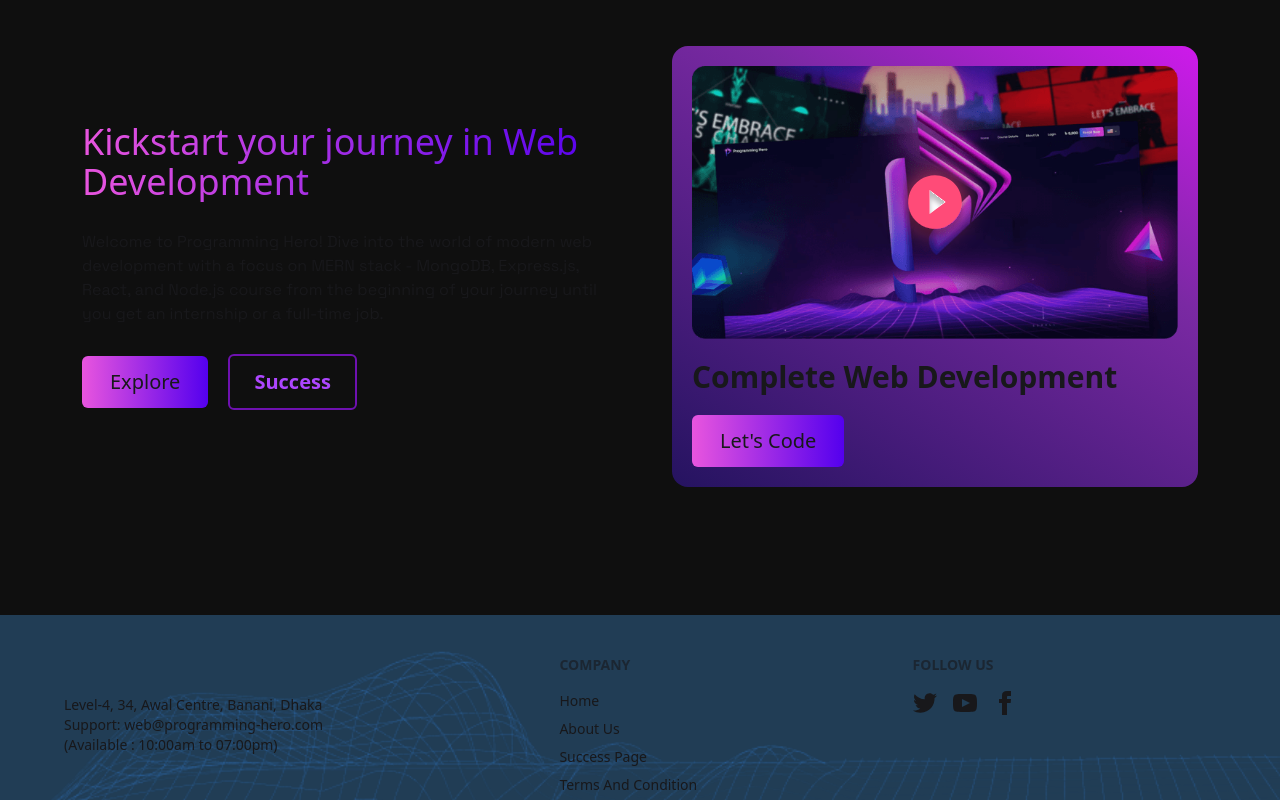
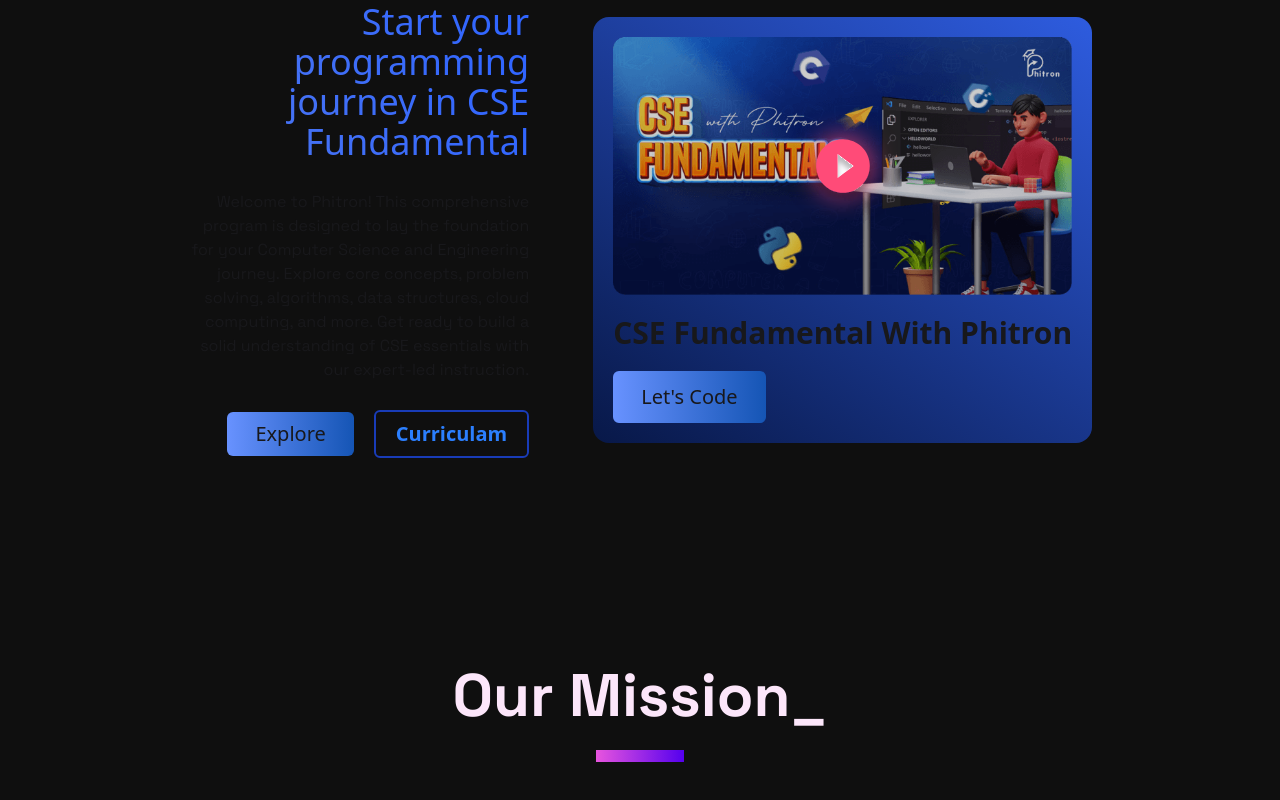
Before and after one commit to naims6/Programing-Hero, a React (Vite) app: page / in a window 1280 px wide. Shown: the part 1720-2520 px from the top of the page. Built offline with nearby package versions, Linux system fonts and the light colour scheme.

Commit message:
Course Details Section Completed

```diff
--- a/src/Pages/Home/Course/Content.jsx
+++ b/src/Pages/Home/Course/Content.jsx
@@ -4,11 +4,8 @@
   return (
     <div className="flex-1">
       <h1
-        style={{
-          background:
-            "inear-gradient(90deg, #E855DE -26.01%, #5400EE 121.7% 121.7%)",
-        }}
-        className="text-4xl gradient-text"
+        className="text-4xl gradient-text bg-gradient-to-r from-[#e855de] to-[#5400ee]
+"
       >
         Kickstart your journey in Web Development
       </h1>
@@ -23,11 +20,11 @@
           style={{
             background: "linear-gradient(90deg, #E855DE 0.01%, #5400EE 100%)",
           }}
-          className="px-7 py-3 rounded-md font-medium text-xl cursor-pointer"
+          className="px-7 py-2 rounded-md font-medium text-xl cursor-pointer"
         >
           Explore
         </button>
-        <button className="px-6 py-3 rounded-md font-semibold text-xl cursor-pointer border-2 border-purple-800 text-purple-500">
+        <button className="px-6 py-2 rounded-md font-semibold text-xl cursor-pointer border-2 border-purple-800 text-purple-500">
           Success
         </button>
       </div>
--- a/src/Pages/Home/Course/Course.jsx
+++ b/src/Pages/Home/Course/Course.jsx
@@ -5,7 +5,7 @@
 const Course = () => {
   return (
     <div className="bg-primary">
-      <div className="container2 px-5 py-16 md:py-32">
+      <div className="px-3 py-16 md:py-32">
         <Title>Our Courses_</Title>
         <CourseDetails />
       </div>
--- a/src/Pages/Home/Course/CourseDetails.jsx
+++ b/src/Pages/Home/Course/CourseDetails.jsx
@@ -3,15 +3,73 @@
 import Content from "./Content";
 const CourseDetails = () => {
   return (
-    <div className="pt-20 lg:pt-26">
-      <div className="w-full xl:max-w-9/10 mx-auto flex flex-col gap-28">
-        <div className="flex flex-col lg:flex-row justify-between items-center gap-16">
+    <div className="pt-20 lg:pt-26 ">
+      <div className="flex flex-col gap-24 container2">
+        {/* wev development course */}
+        <div className="flex w-full xl:max-w-9/10 mx-auto flex-col lg:flex-row justify-between items-center gap-10 md:gap-16">
           <ImageContent />
           <Content />
         </div>
-        <div className="flex flex-col-reverse lg:flex-row justify-between items-center gap-16">
-          <Content />
-          <ImageContent />
+        {/* phitron course */}
+        <div className="flex w-full xl:max-w-8/10 mx-auto flex-col-reverse lg:flex-row justify-between items-center gap-10 md:gap-16">
+          {/* Content part */}
+          <div className="flex-1 text-left lg:text-right">
+            <h1 className="text-4xl gradient-text  bg-[linear-gradient(70deg,_#4B75F1_9.27%,_#3065FF_92.91%)]">
+              Start your programming journey in CSE Fundamental
+            </h1>
+            <p className="font-grotesk text-base py-7">
+              Welcome to Phitron! This comprehensive program is designed to lay
+              the foundation for your Computer Science and Engineering journey.
+              Explore core concepts, problem solving, algorithms, data
+              structures, cloud computing, and more. Get ready to build a solid
+              understanding of CSE essentials with our expert-led instruction.
+            </p>
+            <div className="flex items-center gap-5 justify-start lg:justify-end">
+              <button
+                style={{
+                  background:
+                    "linear-gradient(90deg, #6892FF 0.01%, #1555B5 100%)",
+                }}
+                className="px-7 py-2 rounded-md font-medium text-xl cursor-pointer"
+              >
+                Explore
+              </button>
+              <button className="px-5 py-2 rounded-md font-semibold text-xl cursor-pointer border-2 border-blue-800 text-blue-500">
+                Curriculam
+              </button>
+            </div>
+          </div>
+          {/* image content  */}
+          <div className="flex-1 w-full">
+            <div
+              style={{
+                background:
+                  "linear-gradient(33deg, #081848 0%, #081848 0%, #081848 0.01%, #2E5CDF 100%)",
+              }}
+              className="p-4 md:p-5 rounded-2xl"
+            >
+              <figure className="relative">
+                <img src="/assets/bg_image/phitron-course-bg.png" alt="" />
+                <img
+                  src="/assets/bg_image/video-play.svg"
+                  className="absolute left-1/2 top-1/2 -translate-1/2 size-28"
+                  alt=""
+                />
+              </figure>
+              <h1 className="text-2xl md:text-3xl whitespace-nowrap font-semibold py-5">
+                CSE Fundamental With Phitron
+              </h1>
+              <button
+                style={{
+                  background:
+                    "linear-gradient(90deg, #6892FF 0.01%, #1555B5 100%)",
+                }}
+                className="px-7 py-3 rounded-md font-medium text-xl cursor-pointer"
+              >
+                Let's Code
+              </button>
+            </div>
+          </div>
         </div>
       </div>
     </div>
--- a/src/Pages/Home/Home.jsx
+++ b/src/Pages/Home/Home.jsx
@@ -1,12 +1,14 @@
 import React from "react";
 import Hero from "./Hero/Hero";
 import Course from "./Course/Course";
+import OurMission from "../OurMission/OurMission";
 
 const Home = () => {
   return (
     <>
       <Hero />
       <Course />
+      <OurMission />
     </>
   );
 };
--- /dev/null
+++ b/src/Pages/OurMission/OurMission.jsx
@@ -0,0 +1,12 @@
+import React from "react";
+import Title from "../../Components/Home/Title";
+
+const OurMission = () => {
+  return (
+    <div className="bg-primary py-16 md:py-20">
+      <Title>Our Mission_</Title>
+    </div>
+  );
+};
+
+export default OurMission;
--- a/src/index.css
+++ b/src/index.css
@@ -7,7 +7,7 @@
     @apply w-full max-w-[1400px] mx-auto px-[4%] md:px-[5%];
   }
   .gradient-text {
-    background: linear-gradient(90deg, #e855de 0%, #5400ee 100%);
+    /* background: linear-gradient(90deg, #e855de 0%, #5400ee 100%); */
     -webkit-background-clip: text;
     background-clip: text;
     -webkit-text-fill-color: transparent;
```
Also changed, not shown: public/assets/bg_image/course-bg.png (added).
